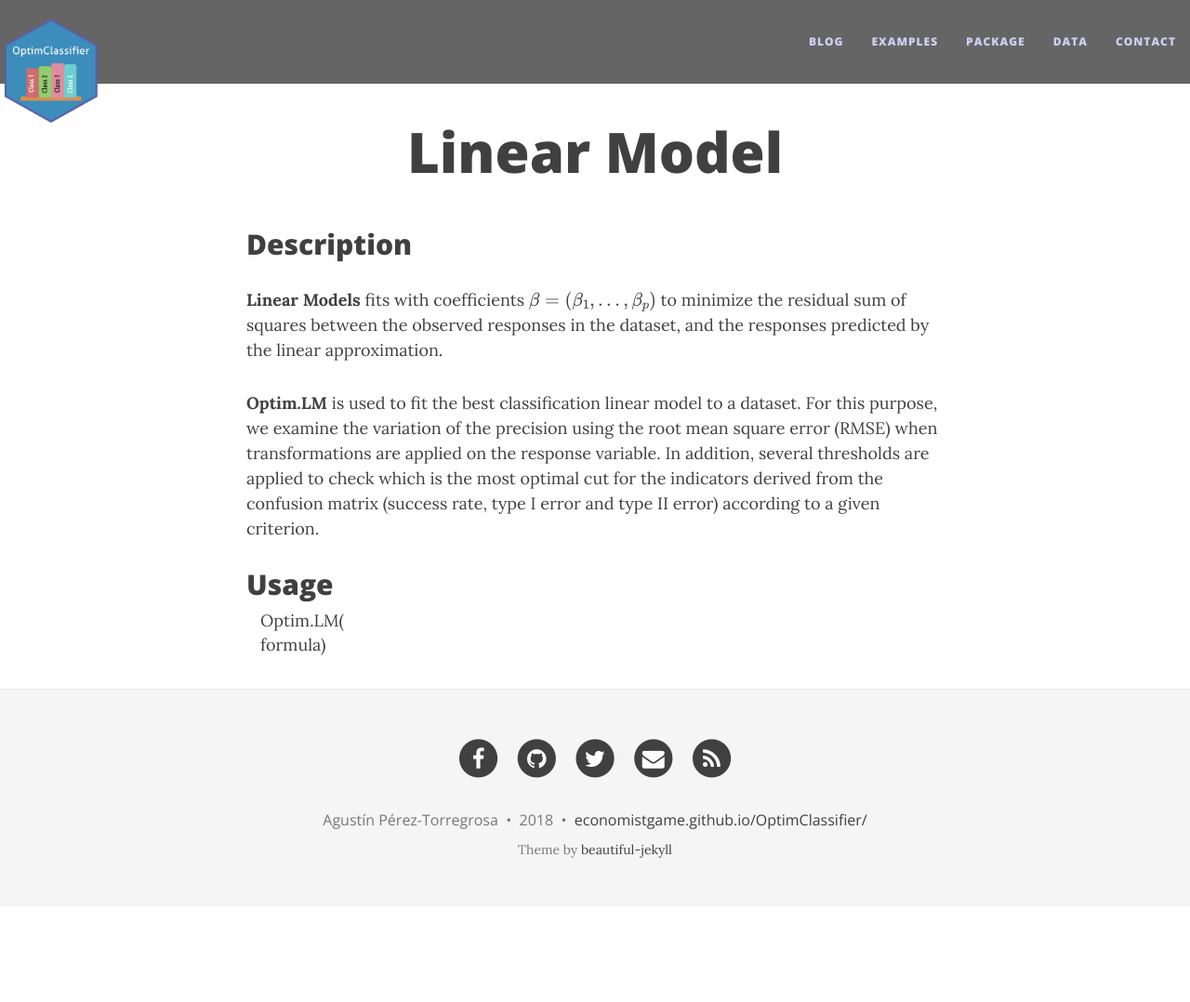
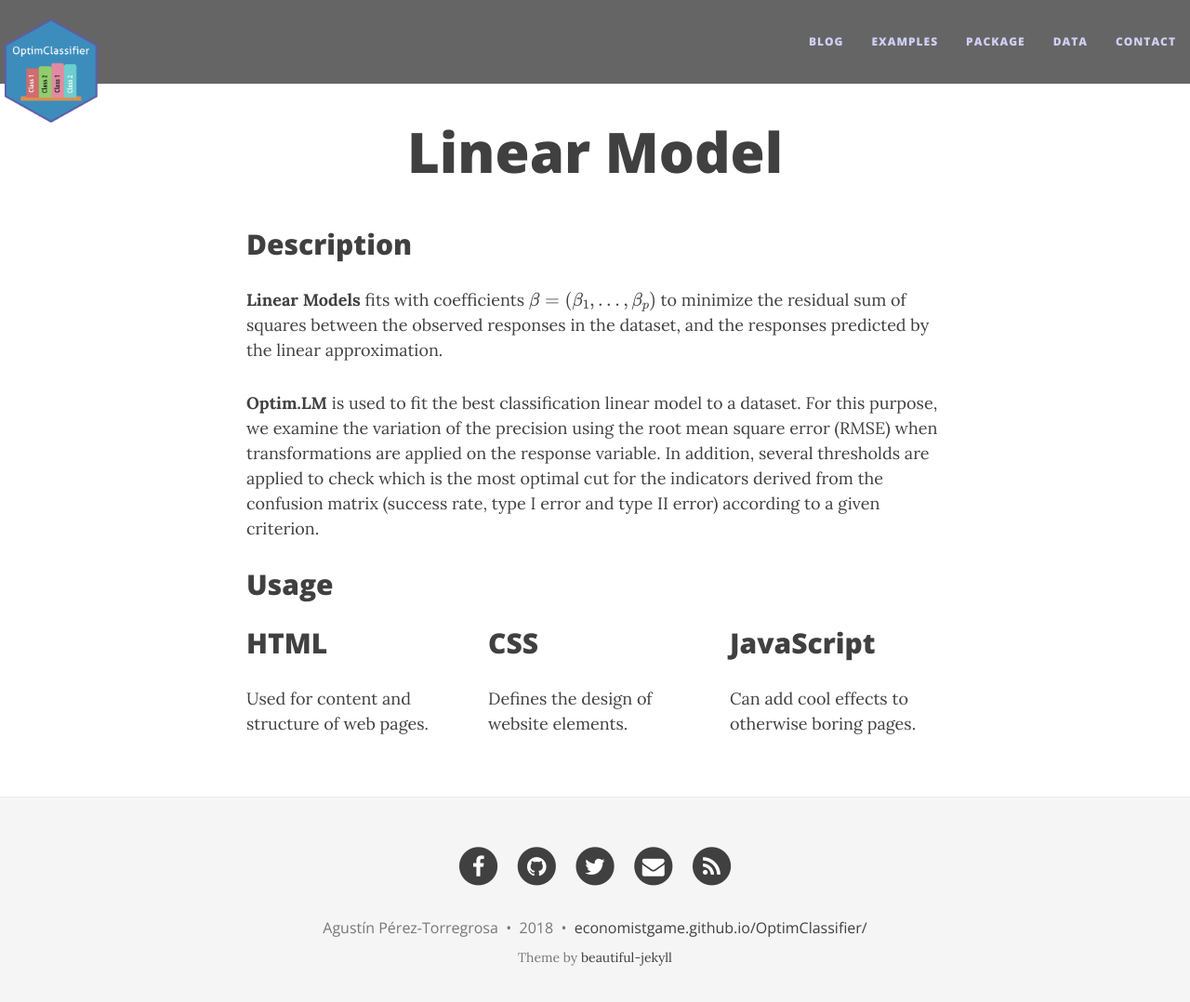
Before and after one commit to economistgame/OptimClassifier, a Jekyll site: the page built from methods/LM.md, in a window 1280 px wide and 1091 px high. Shown: the top 1078 px of the window at 93% size. Built offline with Jekyll 4.4.1, drawn with Linux system fonts in a browser that asks for light colours; nearby versions of some CDN libraries; formulas are drawn with MathJax 3.

Commit message:
Update LM.md

```diff
--- a/methods/LM.md
+++ b/methods/LM.md
@@ -10,11 +10,17 @@ title: Linear Model
 
 ## Usage
 
-  <div class="container-fluid">
-    <div>
-      Optim.LM(
-    </div>
-     <div>
-      formula)
-    </div>
-    </div>
+<div class="row">
+	<div class="col-md-4">
+		<h2>HTML</h2>
+		<p>Used for content and structure of web pages.</p>
+	</div>
+	<div class="col-md-4">
+		<h2>CSS</h2>
+		<p>Defines the design of website elements.</p>
+	</div>
+	<div class="col-md-4">
+		<h2>JavaScript</h2>
+		<p>Can add cool effects to otherwise boring pages.</p>
+	</div>
+</div>
```
